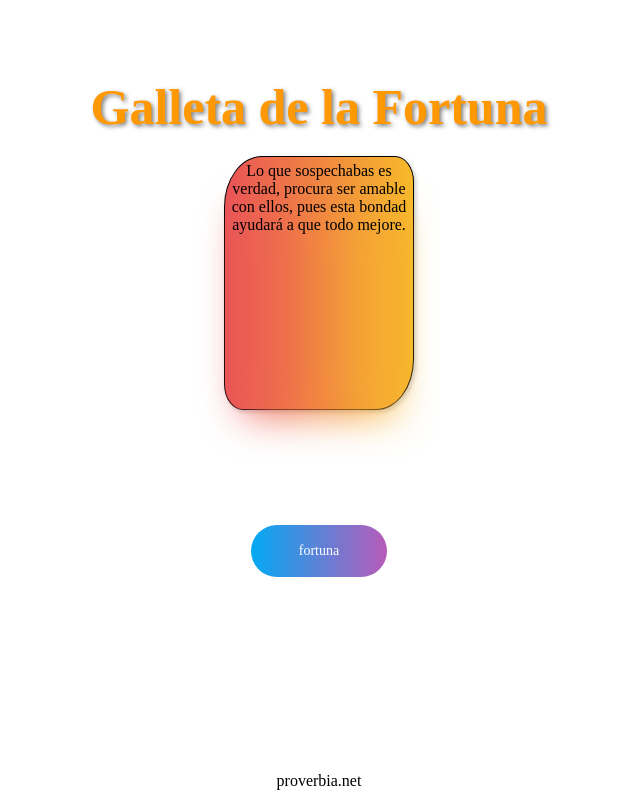
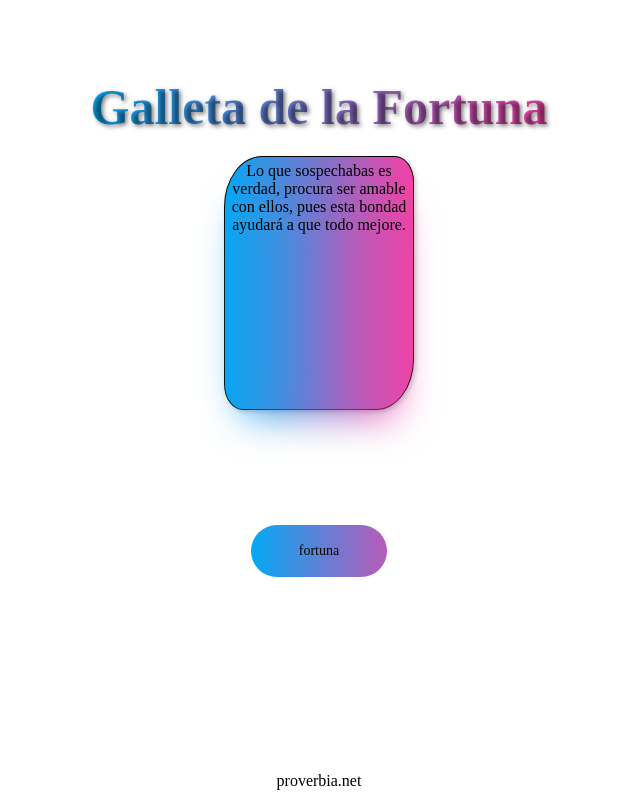
Before and after one commit to JavierOspina07/galleta_de_la_fortuna_JavierOspina, a React (Vite) app: page / in a window 1280 px wide. Shown: the whole page, without its empty margins (321-961 px from the left). Built offline with nearby package versions, Linux system fonts and the light colour scheme; a web font is replaced by a local one.

Commit message:
mejora de colores

```diff
--- a/src/index.css
+++ b/src/index.css
@@ -20,7 +20,11 @@ body {
   .card__countainer h1 {
     text-shadow: 2px 2px 4px rgba(0, 0, 0, 0.5);
     font-size: 50px;
-    color: #FF9801;
+    background-image: linear-gradient(to right, #03a9f4, #f441a5);
+    -webkit-background-clip: text;
+    -moz-background-clip: text;
+    background-clip: text;
+    color: transparent;
   }
 
 
@@ -50,7 +54,7 @@ body {
   border: none;
   font-size: 14px;
   font-family: inherit;
-  color: #fff;
+  color: #070707;
   width: 9em;
   height: 3em;
   line-height: 2em;
@@ -107,13 +111,12 @@ body {
   }
 
   .phrase__container {
-    --background: linear-gradient(to left, #f7ba2b 0%, #ea5358 100%);
+    --background: linear-gradient(to left, #f441a5 0%, #03a9f4 100%);
     width: 190px;
     height: 254px;
     padding: 5px;
     border-radius: 20% 10%;
     overflow: visible;
-    background: #f7ba2b;
     background: var(--background);
     position: relative;
     z-index: 1;
@@ -130,7 +133,6 @@ body {
     width: 100%;
     transform: scale(0.8);
     filter: blur(25px);
-    background: #f7ba2b;
     background: var(--background);
     transition: opacity .5s;
    }
```
